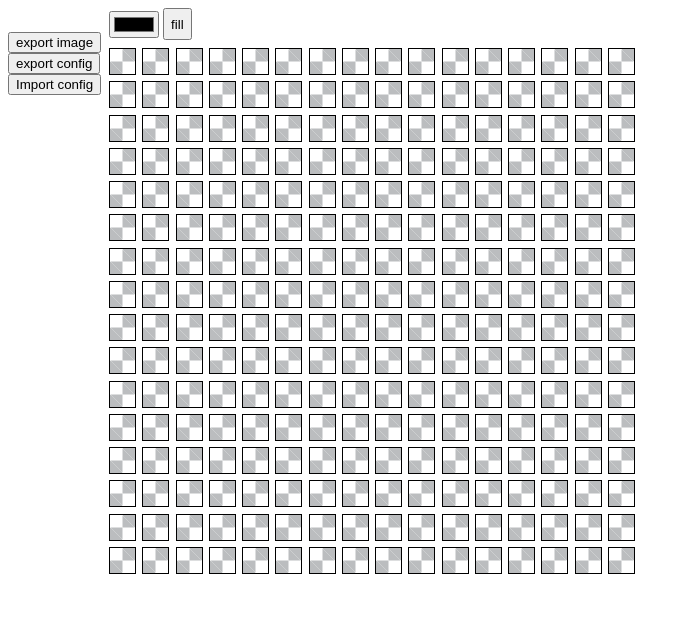
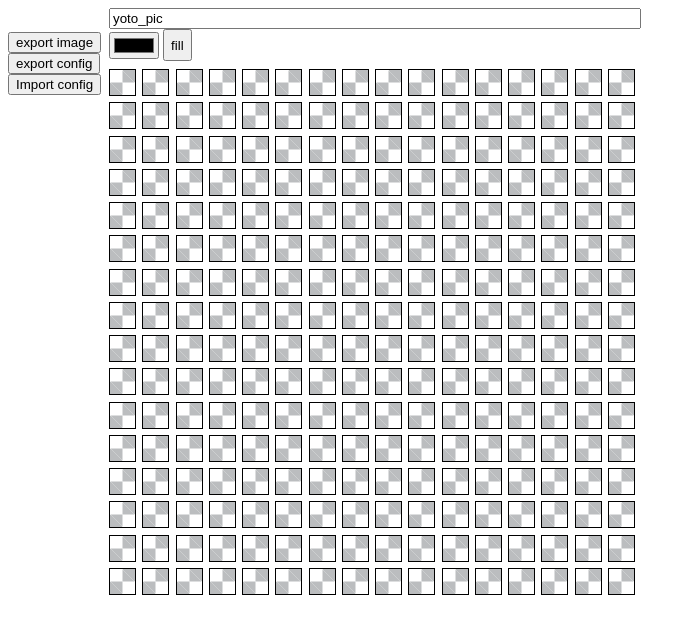
Before and after one commit to johnchughes/yoto-image-drawing, a React (Vite) app: page / in a window 1280 px wide. Shown: the top 634 px of the page, without its empty margins (0-696 px from the left). Built offline with nearby package versions, Linux system fonts and the light colour scheme.

Commit message:
but of clean up

```diff
--- a/src/App.tsx
+++ b/src/App.tsx
@@ -19,7 +19,7 @@ function App() {
 
   const [mode, setMode] = useState<DRAW_MODE>("DRAW");
 
-  const [name, setName] = useState<string>("");
+  const [name, setName] = useState<string>("yoto_pic");
   const [colours, setColours] = useState<string[]>([]);
 
   const [pixels, setPixels] = useState<string[][]>(new Array(GRID_SIZE).fill(DEFAULT_COLOUR).map(() => new Array(GRID_SIZE).fill(DEFAULT_COLOUR)));
@@ -103,7 +103,7 @@ function App() {
 
   const exportJSON = () => {
     const cfg: ImageConfig = {
-      image_name: "my_yoto_pic",
+      image_name: name ?? "yoto_pic",
       pixels: pixels,
       grid_size: GRID_SIZE,
       palette: colours
@@ -121,9 +121,6 @@ function App() {
     document.body.removeChild(element);
   }
 
-  const importJSON = () => {
-
-  }
 
   //TODO: add event type
   const importFile = async (e: React.ChangeEvent<HTMLInputElement>) => {
@@ -135,6 +132,7 @@ function App() {
         var _config = JSON.parse(json as string);
         setPixels(_config.pixels);
         setColours(_config.palette);
+        setName(_config.image_name);
       }
 
 
@@ -178,6 +176,7 @@ function App() {
 
       <div style={{ display: 'flex', flexDirection: 'column', marginLeft: 8 }}>
 
+        <input type="text" value={name} onChange={(e) => setName(e.target.value)} placeholder="image name ... "></input>
 
         <div style={{ display: 'flex', flexDirection: 'row', marginBottom: 8, gap: 4, alignItems: 'center' }}>
           <input ref={colourPicker} type="color" />
```
Also changed, not shown: 1 other file (tests, documents, lock files or other folders).
